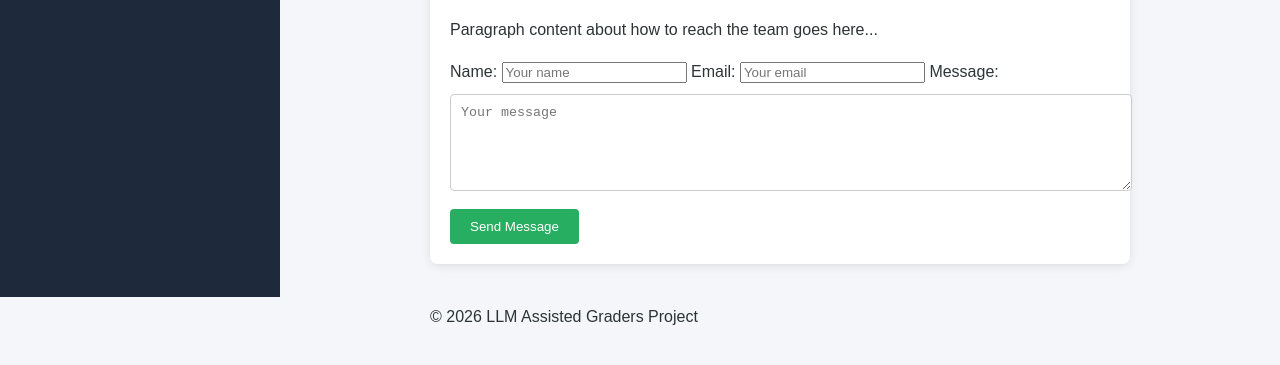
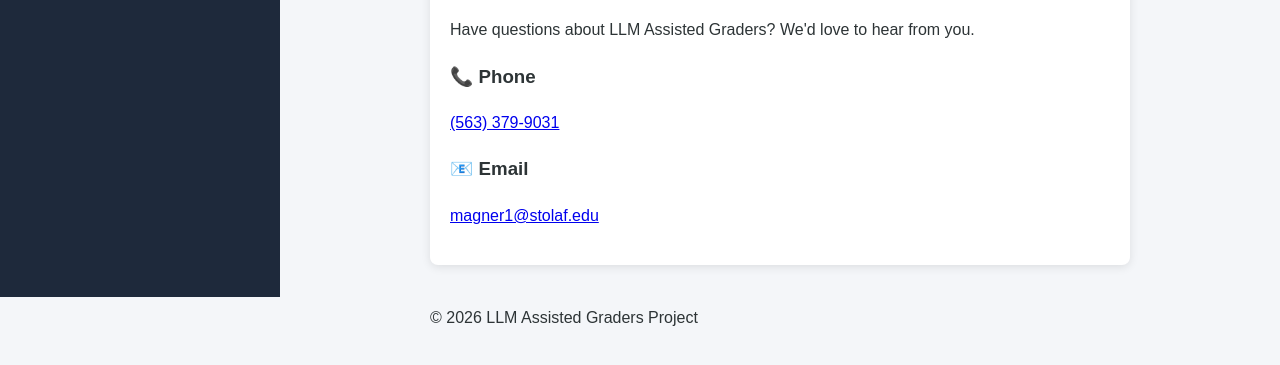
Before and after one commit to nunema1/EthicsFinalProject, a plain HTML site: page frontend/contact_us.html in a window 1280 px wide. Shown: the part 503-868 px from the top of the page. Drawn offline with Linux system fonts and the light colour scheme.

Commit message:
Information for contact and about, along with some accessibilty stuff in style.css

```diff
--- a/frontend/contact_us.html
+++ b/frontend/contact_us.html
@@ -70,20 +70,18 @@
                     <div class="image-placeholder">Relevant Image</div>
                     <h1>Contact Us</h1>
                     <h2>Get in Touch</h2>
-                    <p>Paragraph content about how to reach the team goes here...</p>
+                    <p>Have questions about LLM Assisted Graders? We'd love to hear from you.</p>
 
-                    <form class="contact-form">
-                        <label for="name">Name:</label>
-                        <input type="text" id="name" name="name" placeholder="Your name" required>
-
-                        <label for="email">Email:</label>
-                        <input type="email" id="email" name="email" placeholder="Your email" required>
-
-                        <label for="message">Message:</label>
-                        <textarea id="message" name="message" rows="5" placeholder="Your message"></textarea>
-
-                        <button type="submit">Send Message</button>
-                    </form>
+                    <div class="contact-info">
+                        <div class="contact-item">
+                            <h3>📞 Phone</h3>
+                            <p><a href="tel:+15633799031">(563) 379-9031</a></p>
+                        </div>
+                        <div class="contact-item">
+                            <h3>📧 Email</h3>
+                            <p><a href="mailto:magner1@stolaf.edu">magner1@stolaf.edu</a></p>
+                        </div>
+                    </div>
                 </section>
             </main>
 
```
Also changed, not shown: frontend/about_us.html (+2 -4 lines).
